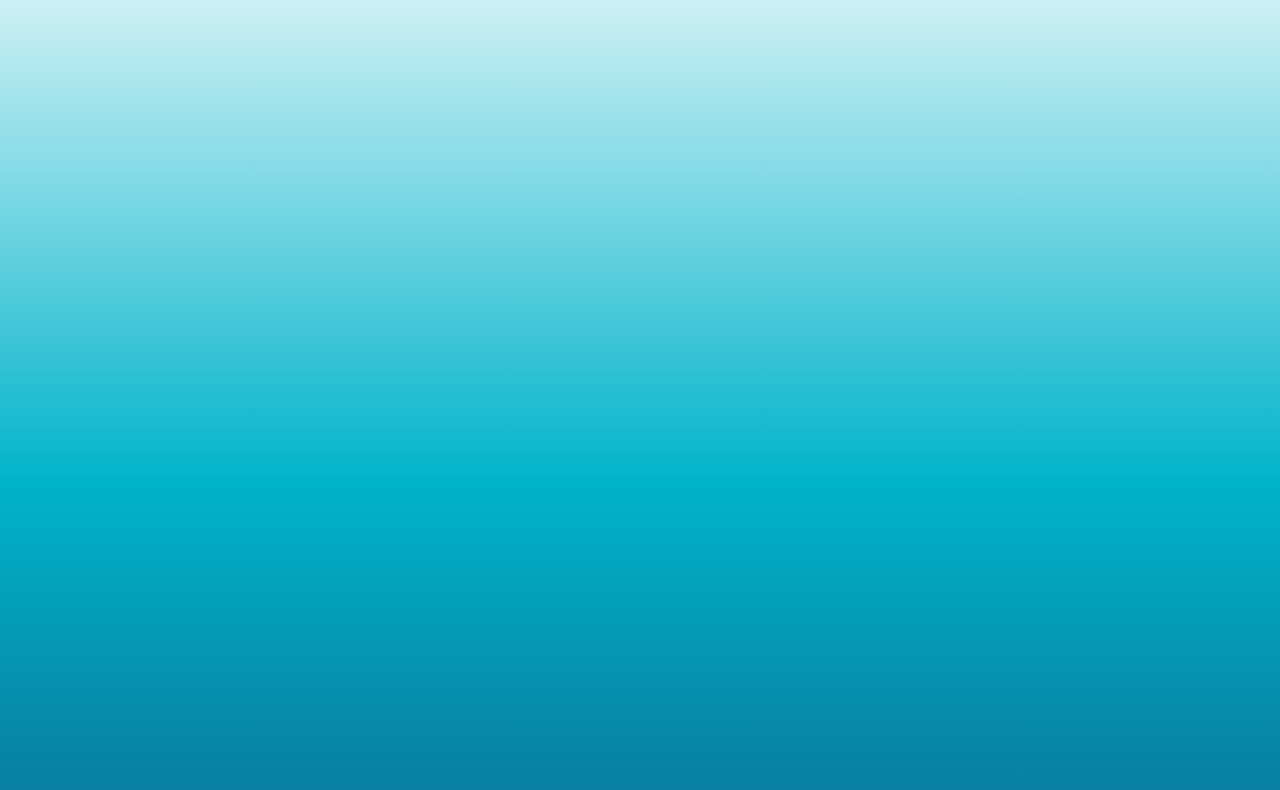
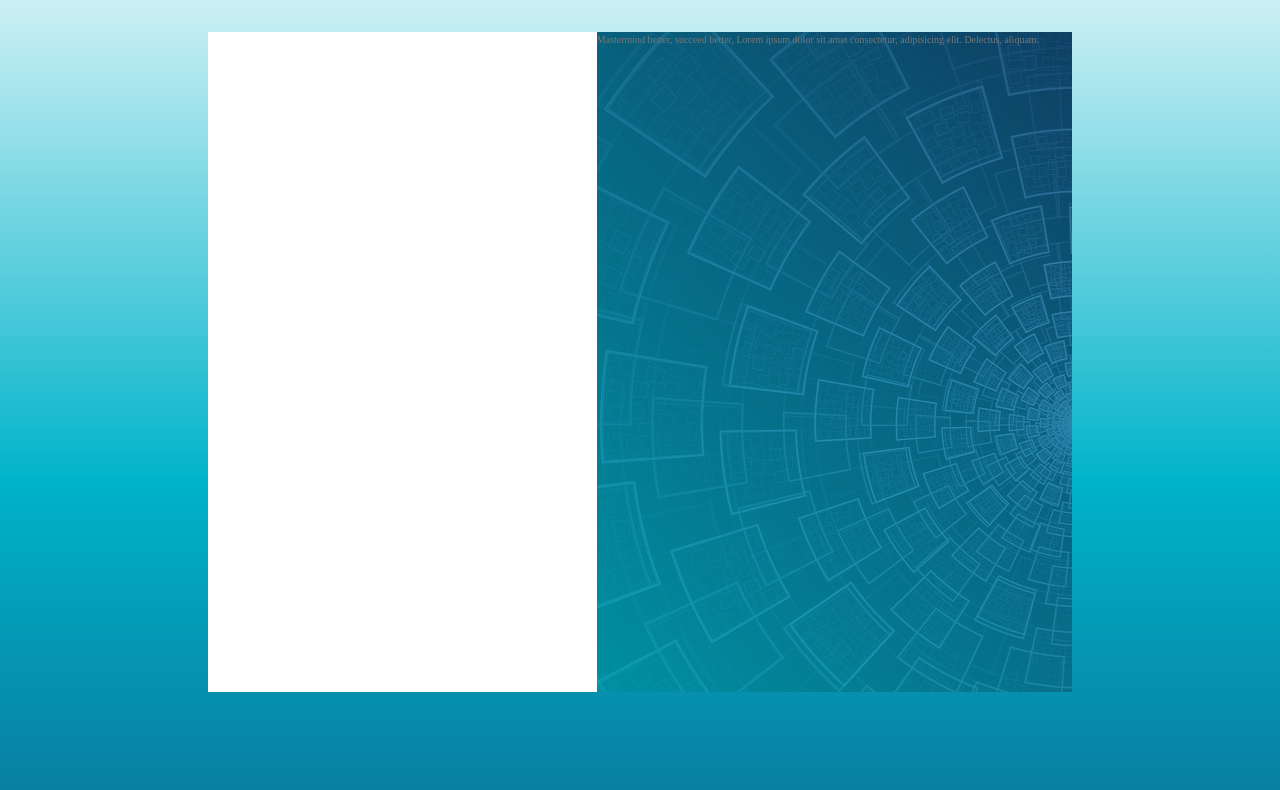
Before and after one commit to Beast-Code9999/Sign-up-Form, a website: page index.html in a window 1280 px wide. Shown: the part 278-1068 px from the top of the page. Drawn offline with Linux system fonts and the light colour scheme.

Commit message:
add background-image to section-main__img

```diff
--- a/index.html
+++ b/index.html
@@ -56,15 +56,16 @@
     <main>
         <section class="section-main">
             <span>
-                <h2 class="heading-secondary u-center-text">Sign-Up for Free</h2>
+                <h2 class="heading-secondary u-center-text u-margin-bottom-medium">Sign-Up for Free</h2>
             </span>
             <div class="section-main__container">
                 <div class="section-main__form">
 
                 </div>
                 <div class="section-main__img">
-                    <span></span>
-                    <span></span>
+                    <span class="heading-tertiary--main">Mastermind better,</span>
+                    <span class="heading-tertiary--main">succeed better,</span>
+                    <span class="heading-tertiary--sub">Lorem ipsum dolor sit amet consectetur, adipisicing elit. Delectus, aliquam.</span>
                 </div>
             </div>
         </section>
--- a/sass/pages/_home.scss
+++ b/sass/pages/_home.scss
@@ -4,4 +4,28 @@
     background: linear-gradient(to bottom, white, $color-primary-light, $color-primary-dark);
 
 
+    &__container {
+        width: 80%;
+        height: 60%;
+        background-color: #fff;
+        margin: 0 auto;
+        display: flex;
+    }
+
+    &__form {
+        width: 45%;
+        height: 100%;
+        background-color: #fff;
+    }
+
+    &__img {
+        width: 55%;
+        height: 100%;
+        background-image:
+            linear-gradient(
+                    45deg,
+                    rgba($color-primary-light, 0.801),
+                    rgba($color-primary-dark, 0.801)),
+                url(/img/pattern-gd17f63c16_1280.jpg);
+    }
  }
```
Also changed, not shown: img/pattern-gd17f63c16_1280.jpg (added), style.css.
